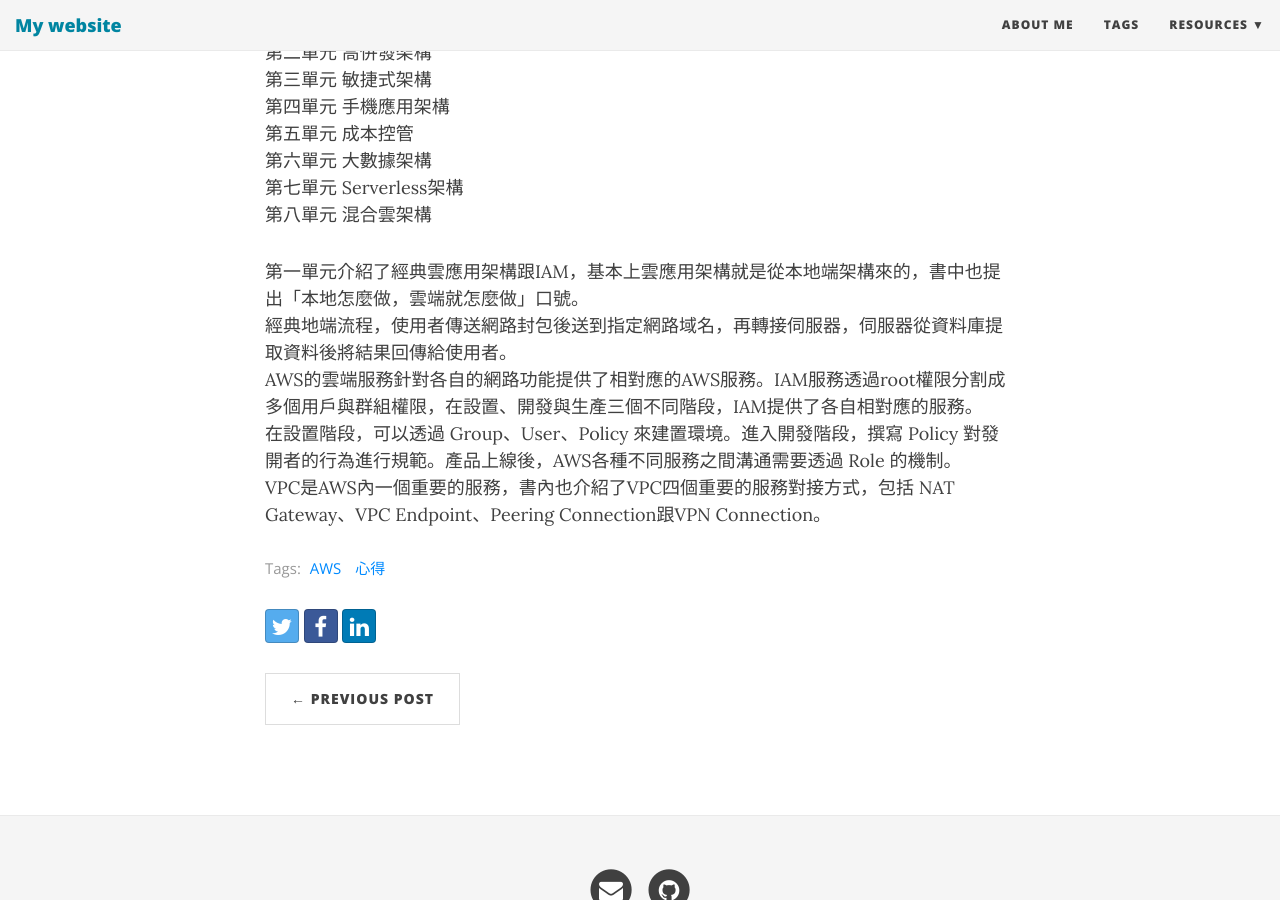
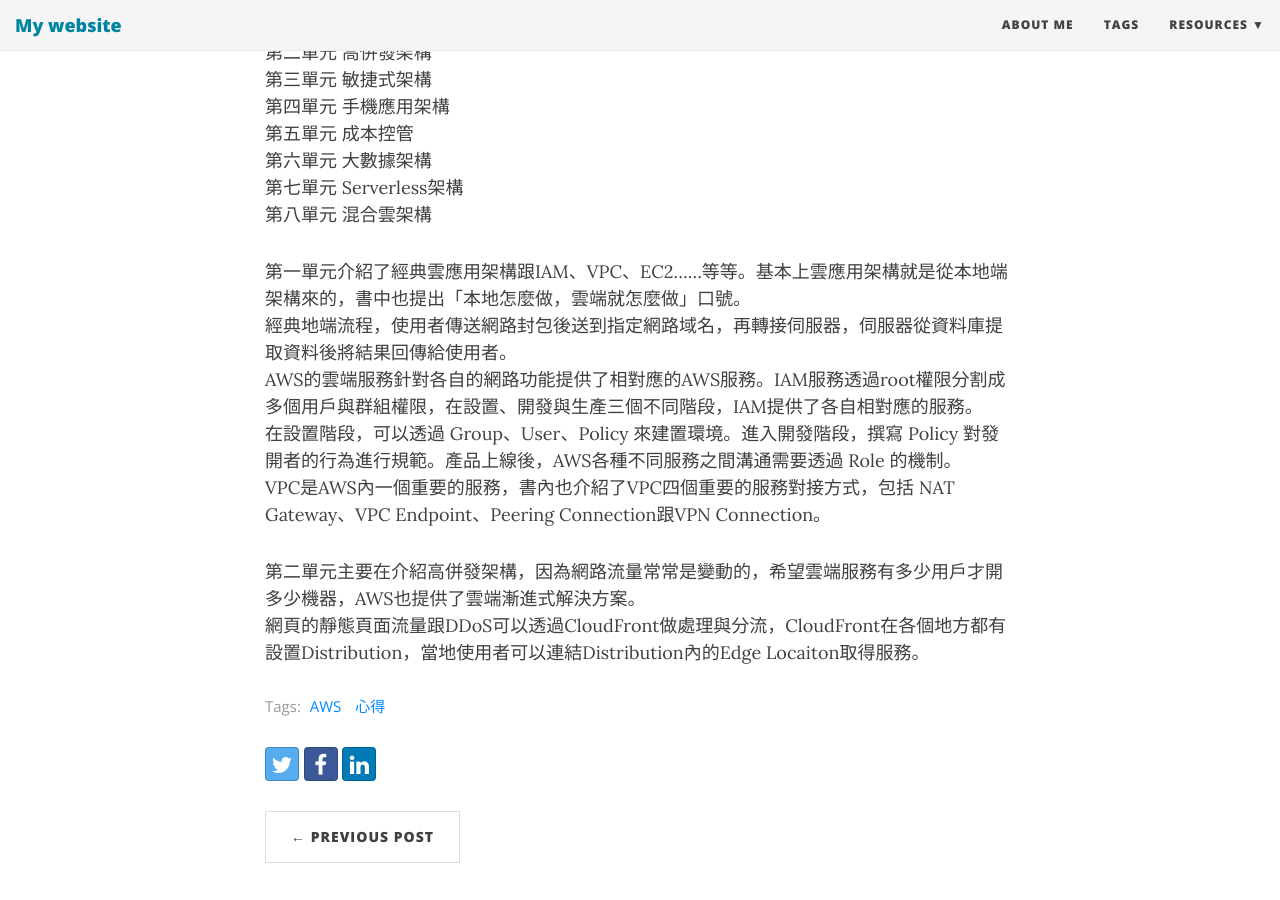
Before and after one commit to henryace/henryace.github.io, a Jekyll site: the page built from _posts/2020-11-06-AWS.md, in a window 1280 px wide and 900 px high, scrolled down 551 px. Built offline with Jekyll 4.4.1, drawn with Linux system fonts in a browser that asks for light colours; nearby versions of some CDN libraries.

Commit message:
Update 2020-11-06-AWS.md

```diff
--- a/_posts/2020-11-06-AWS.md
+++ b/_posts/2020-11-06-AWS.md
@@ -25,8 +25,11 @@
 第七單元 Serverless架構<br>
 第八單元 混合雲架構<br>
 
-第一單元介紹了經典雲應用架構跟IAM，基本上雲應用架構就是從本地端架構來的，書中也提出「本地怎麼做，雲端就怎麼做」口號。<br>
+第一單元介紹了經典雲應用架構跟IAM、VPC、EC2......等等。基本上雲應用架構就是從本地端架構來的，書中也提出「本地怎麼做，雲端就怎麼做」口號。<br>
 經典地端流程，使用者傳送網路封包後送到指定網路域名，再轉接伺服器，伺服器從資料庫提取資料後將結果回傳給使用者。<br>
 AWS的雲端服務針對各自的網路功能提供了相對應的AWS服務。IAM服務透過root權限分割成多個用戶與群組權限，在設置、開發與生產三個不同階段，IAM提供了各自相對應的服務。<br>
 在設置階段，可以透過 Group、User、Policy 來建置環境。進入開發階段，撰寫 Policy 對發開者的行為進行規範。產品上線後，AWS各種不同服務之間溝通需要透過 Role 的機制。<br>
 VPC是AWS內一個重要的服務，書內也介紹了VPC四個重要的服務對接方式，包括 NAT Gateway、VPC Endpoint、Peering Connection跟VPN Connection。
+
+第二單元主要在介紹高併發架構，因為網路流量常常是變動的，希望雲端服務有多少用戶才開多少機器，AWS也提供了雲端漸進式解決方案。<br>
+網頁的靜態頁面流量跟DDoS可以透過CloudFront做處理與分流，CloudFront在各個地方都有設置Distribution，當地使用者可以連結Distribution內的Edge Locaiton取得服務。<br>
```
